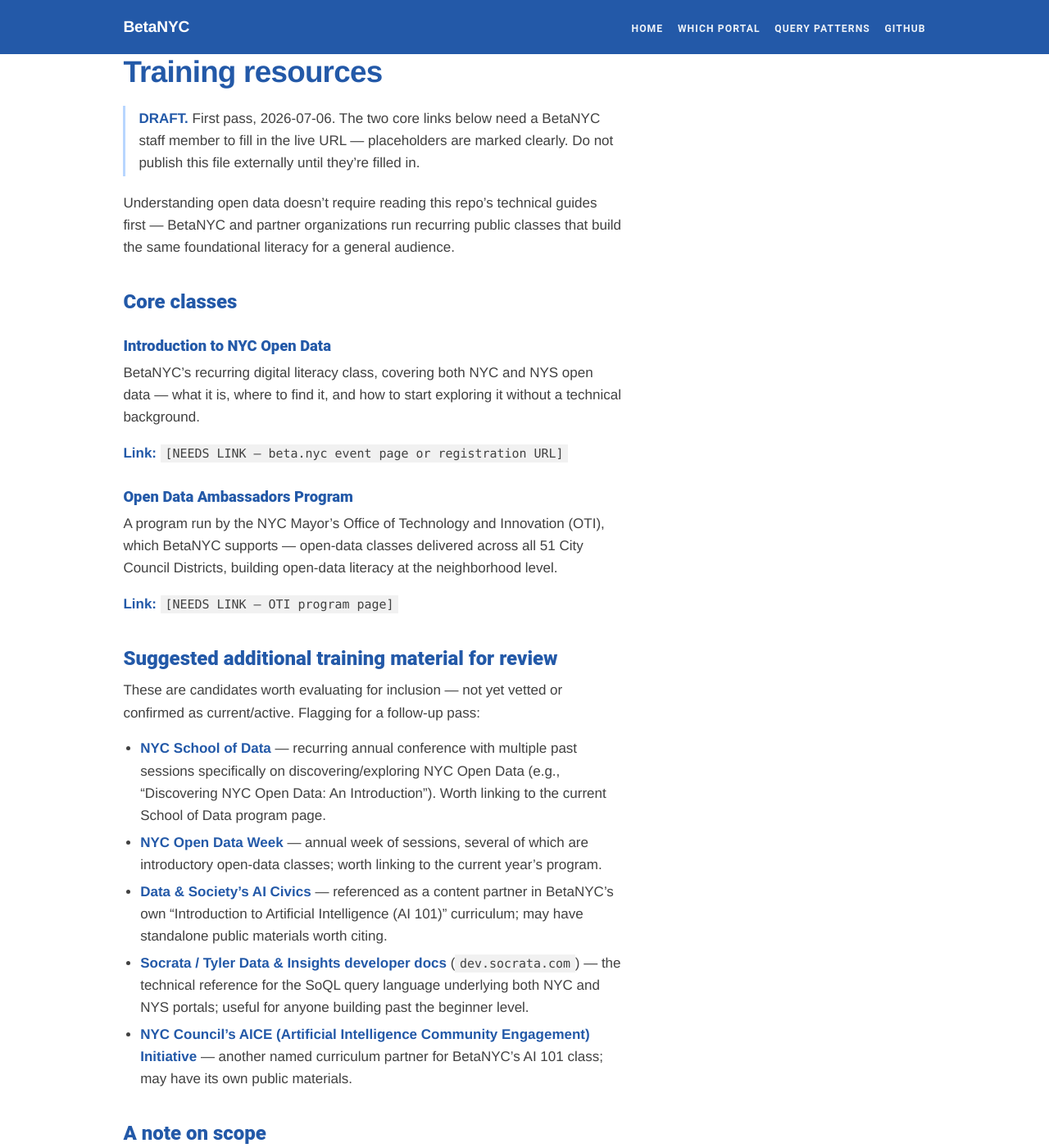
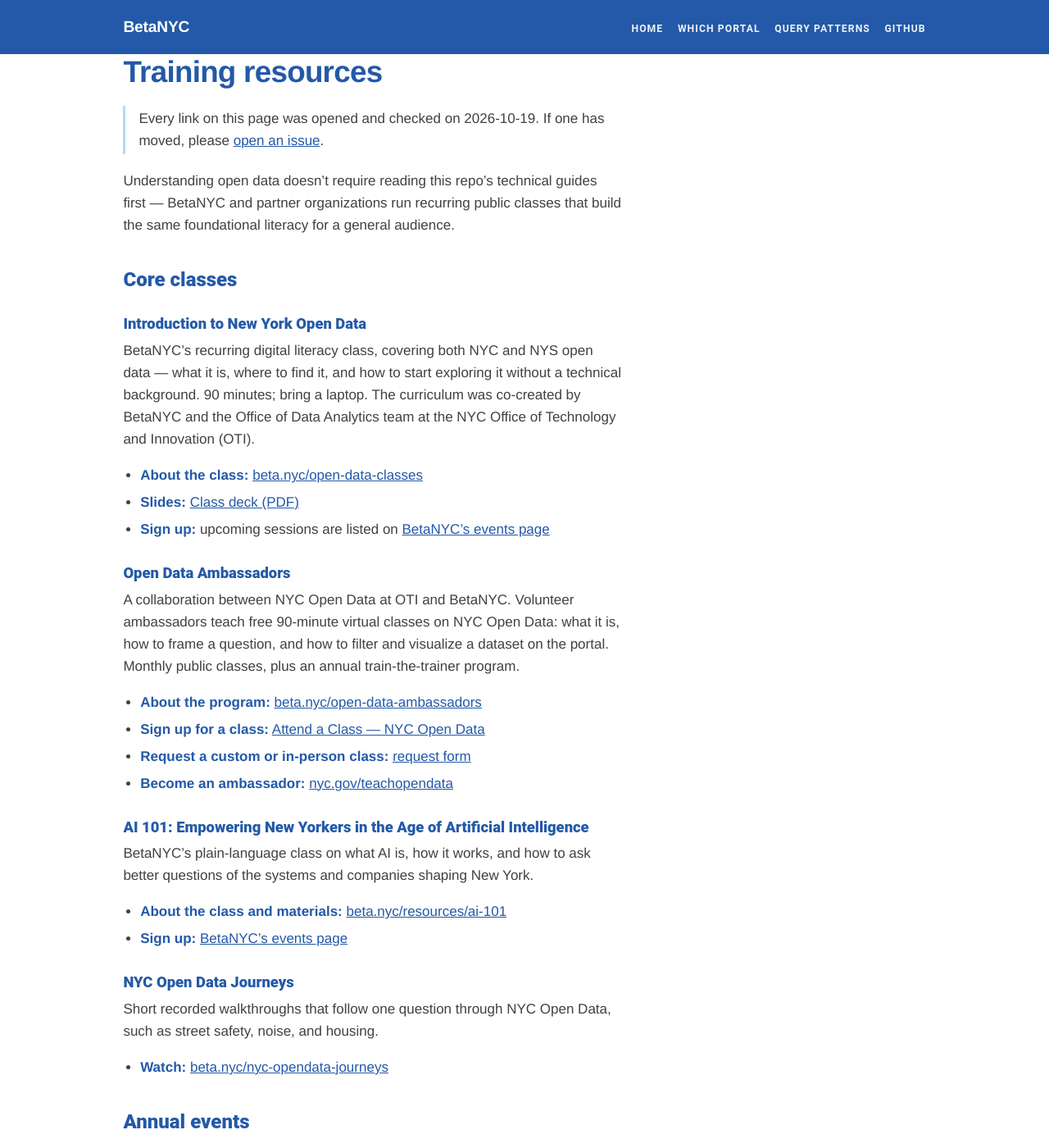
Before and after one commit to BetaNYC/grounding-ai-with-ny-open-data, a Jekyll site: the page built from guides/training-resources.md, in a window 1280 px wide and 1400 px high. Shown: the whole window at 82% size. Built offline with Jekyll 4.4.1, drawn with Linux system fonts in a browser that asks for light colours; our own code applies the rules of GitHub Pages for plain Markdown files; some of the changed text lies outside the part shown.

Commit message:
Training resources: real links; add community-of-practice card
- guides/training-resources.md: replace [NEEDS LINK] placeholders with
  verified URLs (all opened 2026-10-19); add Data & Society AI Civics.
- index.md: add a "Peer communities of practice" card for the AI Civics
  CoP deck (2026-09-18).
- README.md: add the community-of-practice row and folder-map entry.
- guides/community-of-practice/README.md: link Data & Society AI Civics.

Co-Authored-By: Claude Opus 5.5 <noreply@anthropic.com>

```diff
--- a/guides/training-resources.md
+++ b/guides/training-resources.md
@@ -4,32 +4,63 @@ status: DRAFT
 
 # Training resources
 
-> **DRAFT.** First pass, 2026-07-06. The two core links below need a BetaNYC staff member to fill in the live URL — placeholders are marked clearly. Do not publish this file externally until they're filled in.
+> Every link on this page was opened and checked on 2026-10-19. If one has moved, please [open an issue](https://github.com/BetaNYC/grounding-ai-with-ny-open-data/issues).
 
 Understanding open data doesn't require reading this repo's technical guides first — BetaNYC and partner organizations run recurring public classes that build the same foundational literacy for a general audience.
 
 ## Core classes
 
-### Introduction to NYC Open Data
-BetaNYC's recurring digital literacy class, covering both NYC and NYS open data — what it is, where to find it, and how to start exploring it without a technical background.
+### Introduction to New York Open Data
+BetaNYC's recurring digital literacy class, covering both NYC and NYS open data — what it is, where to find it, and how to start exploring it without a technical background. 90 minutes; bring a laptop. The curriculum was co-created by BetaNYC and the Office of Data Analytics team at the NYC Office of Technology and Innovation (OTI).
 
-**Link:** `[NEEDS LINK — beta.nyc event page or registration URL]`
+- **About the class:** [beta.nyc/open-data-classes](https://www.beta.nyc/open-data-classes/)
+- **Slides:** [Class deck (PDF)](https://drive.google.com/file/d/1cUJIlO0tceIoTiMfoNfDBlm7pFGSY76j/view)
+- **Sign up:** upcoming sessions are listed on [BetaNYC's events page](https://www.beta.nyc/events/)
 
-### Open Data Ambassadors Program
-A program run by the NYC Mayor's Office of Technology and Innovation (OTI), which BetaNYC supports — open-data classes delivered across all 51 City Council Districts, building open-data literacy at the neighborhood level.
+### Open Data Ambassadors
+A collaboration between NYC Open Data at OTI and BetaNYC. Volunteer ambassadors teach free 90-minute virtual classes on NYC Open Data: what it is, how to frame a question, and how to filter and visualize a dataset on the portal. Monthly public classes, plus an annual train-the-trainer program.
 
-**Link:** `[NEEDS LINK — OTI program page]`
+- **About the program:** [beta.nyc/open-data-ambassadors](https://www.beta.nyc/open-data-ambassadors/)
+- **Sign up for a class:** [Attend a Class — NYC Open Data](https://www.nyc.gov/opendata/get-started/attend-a-class)
+- **Request a custom or in-person class:** [request form](https://airtable.com/appE7mrCsz4kp8V7z/pagIOr7eirmG8qzt6/form)
+- **Become an ambassador:** [nyc.gov/teachopendata](https://nyc.gov/teachopendata)
 
-## Suggested additional training material for review
+### AI 101: Empowering New Yorkers in the Age of Artificial Intelligence
+BetaNYC's plain-language class on what AI is, how it works, and how to ask better questions of the systems and companies shaping New York.
 
-These are candidates worth evaluating for inclusion — not yet vetted or confirmed as current/active. Flagging for a follow-up pass:
+- **About the class and materials:** [beta.nyc/resources/ai-101](https://www.beta.nyc/resources/ai-101/)
+- **Sign up:** [BetaNYC's events page](https://www.beta.nyc/events/)
 
-- **NYC School of Data** — recurring annual conference with multiple past sessions specifically on discovering/exploring NYC Open Data (e.g., "Discovering NYC Open Data: An Introduction"). Worth linking to the current School of Data program page.
-- **NYC Open Data Week** — annual week of sessions, several of which are introductory open-data classes; worth linking to the current year's program.
-- **Data & Society's AI Civics** — referenced as a content partner in BetaNYC's own "Introduction to Artificial Intelligence (AI 101)" curriculum; may have standalone public materials worth citing.
-- **Socrata / Tyler Data & Insights developer docs** (`dev.socrata.com`) — the technical reference for the SoQL query language underlying both NYC and NYS portals; useful for anyone building past the beginner level.
-- **NYC Council's AICE (Artificial Intelligence Community Engagement) Initiative** — another named curriculum partner for BetaNYC's AI 101 class; may have its own public materials.
+### NYC Open Data Journeys
+Short recorded walkthroughs that follow one question through NYC Open Data, such as street safety, noise, and housing.
+
+- **Watch:** [beta.nyc/nyc-opendata-journeys](https://www.beta.nyc/nyc-opendata-journeys/)
+
+## Annual events
+
+### NYC School of Data
+BetaNYC's annual community conference, held in March, on open data, civic technology, and service design. Many past sessions are introductions to NYC Open Data.
+
+- **Conference site:** [schoolofdata.nyc](https://schoolofdata.nyc/)
+- **Past talks:** [BetaNYC on YouTube](https://www.youtube.com/betanyc)
+
+### NYC Open Data Week
+An annual festival of community-run events, organized by the NYC Open Data team at OTI with BetaNYC and Data Through Design. Several events each year are introductory open data classes.
+
+- **Festival site:** [opendataweek.nyc](https://opendataweek.nyc/)
+- **Past recordings:** [Open Data Week archive](https://archive.open-data.nyc/)
+
+## Partner programs
+
+### Data & Society: AI Civics
+Data & Society's public education program, which treats AI as a part of civic life where people have rights and ways to act together. BetaNYC presented to its community of practice on 2026-09-18 ([the deck]({{ '/guides/community-of-practice/ai-civics-cop-deck.html' | relative_url }})).
+
+- **About the program:** [datasociety.net/ai-civics](https://datasociety.net/ai-civics/)
+
+## Going further
+
+- **Socrata developer docs** ([dev.socrata.com](https://dev.socrata.com/)) — the technical reference for SoQL, the query language behind both the NYC and NYS portals. Useful once you are building past the beginner level.
 
 ## A note on scope
 
-This file intentionally stays narrow to *open data* literacy training. BetaNYC's broader digital-literacy class catalog (AI 101, Mapping for Equity data classes, etc.) is out of scope here — see BetaNYC's own program pages for the full catalog.
+This page stays focused on *open data* and AI literacy. For BetaNYC's full class catalog, including Mapping for Equity, see [beta.nyc/open-data-classes](https://www.beta.nyc/open-data-classes/).
```
Also changed, not shown: guides/community-of-practice/README.md (+1 -1 lines), index.md (+12 -0 lines), README.md.
